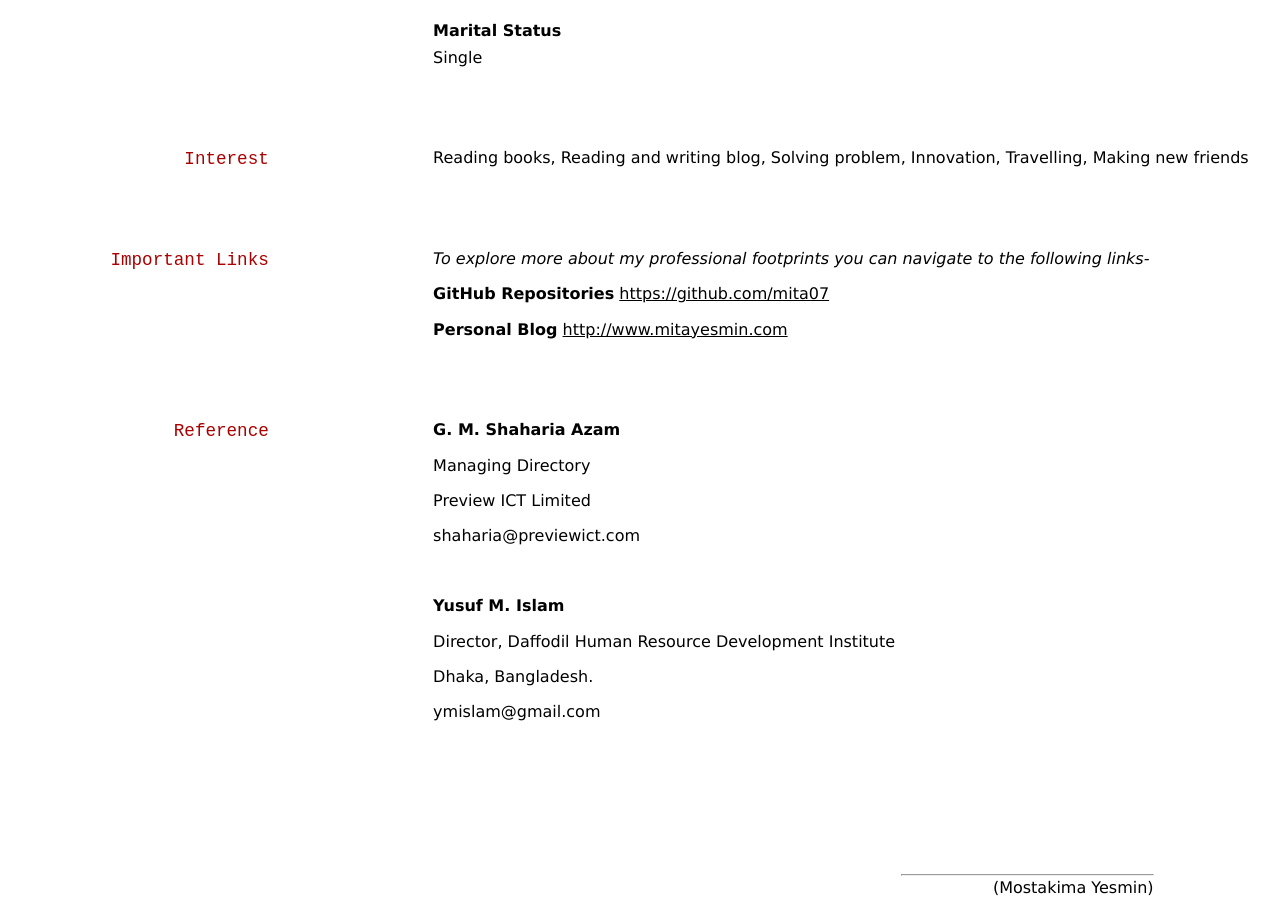
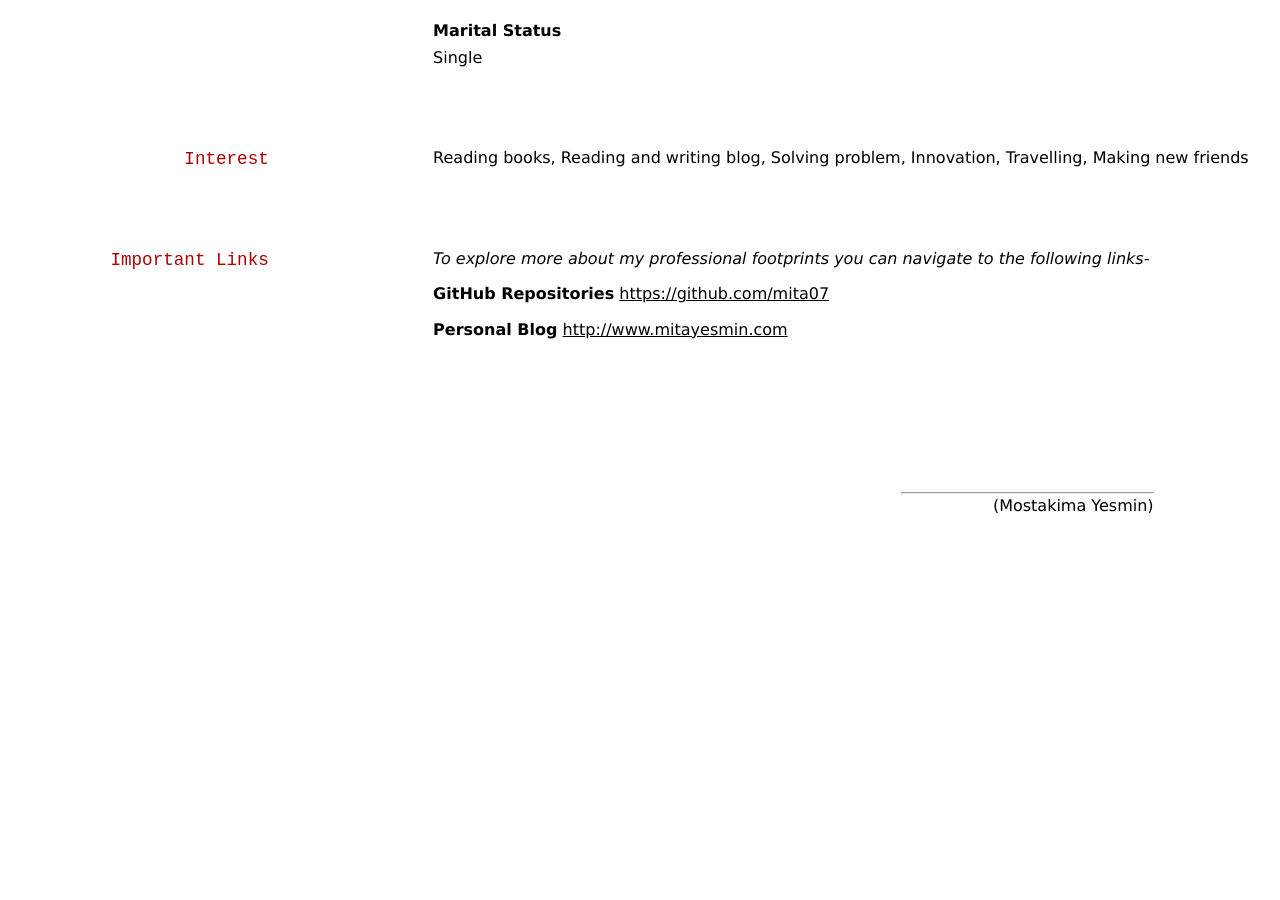
Before and after one commit to mita07/my-resume, a Jekyll site: the page built from index.md, in a window 1280 px wide and 900 px high, scrolled down 4799 px. Built offline with Jekyll 4.4.1, drawn with Linux system fonts in a browser that asks for light colours; after the commit the page ends 5317 px from its top, so only the background shows below that.

Commit message:
Update index.md

```diff
--- a/index.md
+++ b/index.md
@@ -241,23 +241,3 @@ __GitHub Repositories__
 
 __Personal Blog__
 [http://www.mitayesmin.com](http://www.mitayesmin.com)
-
-
-## Reference
-__G. M. Shaharia Azam__
-
-Managing Directory
-
-Preview ICT Limited
-
-shaharia@previewict.com
-
-<br />
-
-__Yusuf M. Islam__
-
-Director, Daffodil Human Resource Development Institute
-
-Dhaka, Bangladesh.
-
-ymislam@gmail.com
```
